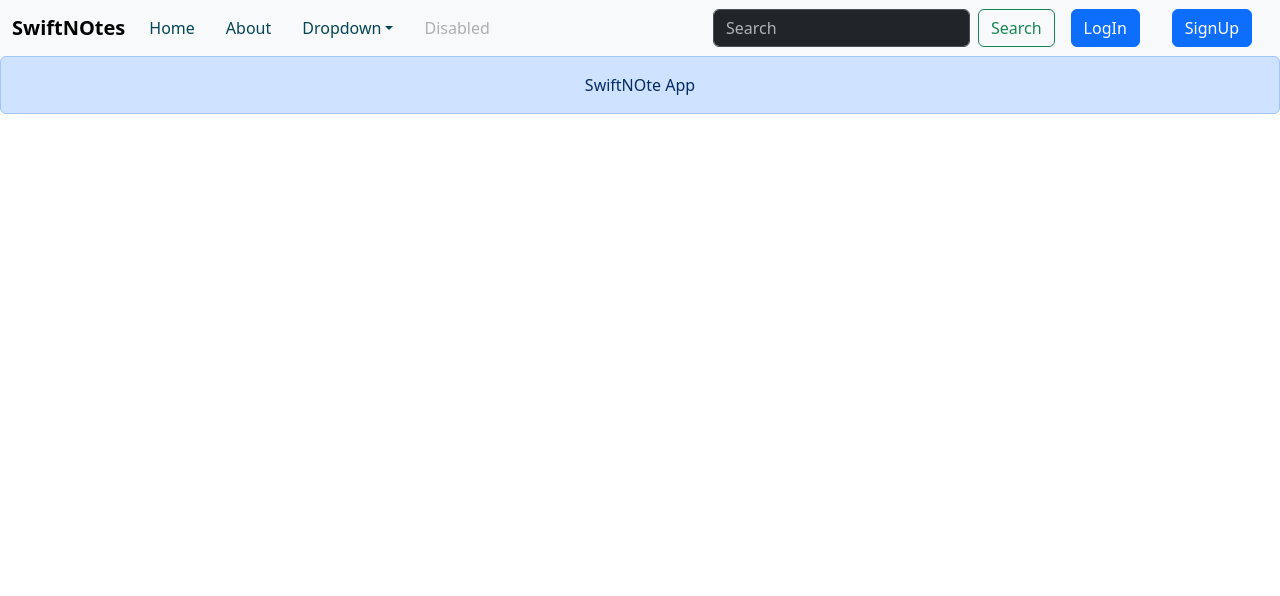
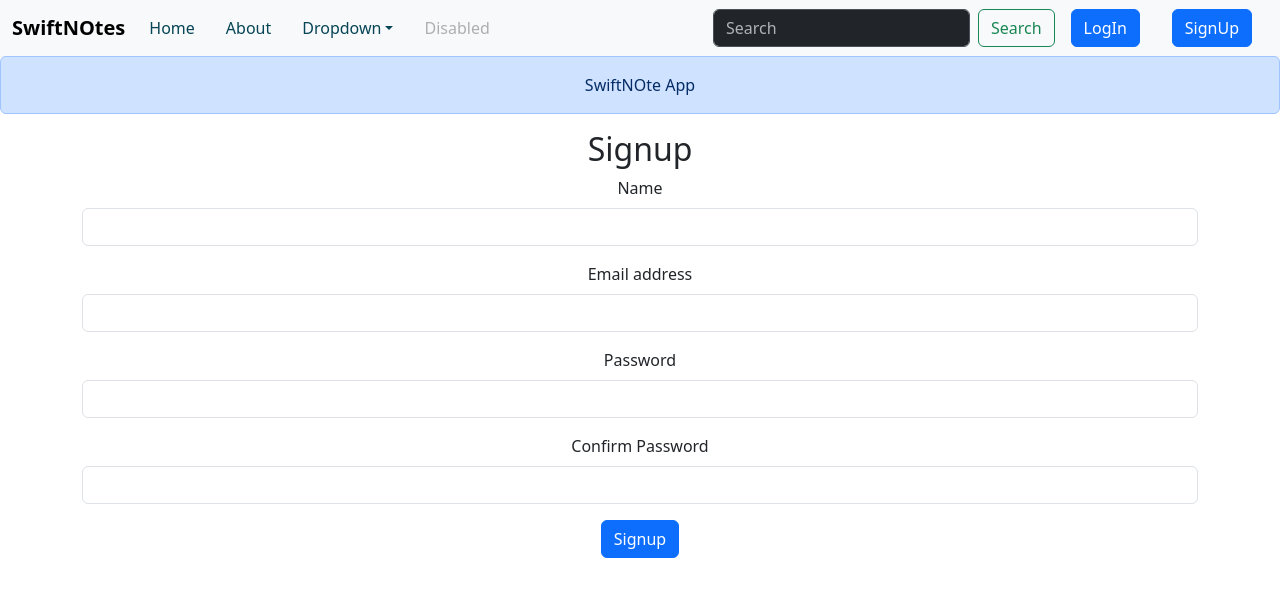
Before and after one commit to UtkarshShrivastava1/SwiftNotes, a React (Create React App) app in the folder frontend/swiftnotes/: page /Signup in a window 1280 px wide. Shown: the top 596 px of the page. Built offline with nearby package versions, Linux system fonts and the light colour scheme.

Commit message:
Commit_23[Signup and Logout setup]

```diff
--- a/frontend/swiftnotes/src/App.js
+++ b/frontend/swiftnotes/src/App.js
@@ -7,6 +7,7 @@
 import Alert from "./Components/Alert";
 import "bootstrap/dist/css/bootstrap.min.css";
 import Login from "./Components/Login";
+import Signup from "./Components/Signup";
 function App() {
   return (
     <div className="App">
@@ -19,6 +20,7 @@
               <Route path="/" element={<Home />} />
               <Route path="/about" element={<About />} />
               <Route path="/Login" element={<Login />} />{" "}
+              <Route path="/Signup" element={<Signup />} />{" "}
             </Routes>
           </div>
         </Router>
--- a/frontend/swiftnotes/src/Components/Navbar.js
+++ b/frontend/swiftnotes/src/Components/Navbar.js
@@ -2,8 +2,15 @@
 import React from "react";
 import { Link, useLocation } from "react-router-dom";
 import "./Navbar.css";
+import { useNavigate } from "react-router-dom";
 const Navbar = () => {
   let location = useLocation();
+  let navigate = useNavigate();
+
+  const handleLogout = () => {
+    localStorage.removeItem("token");
+    navigate("/Login");
+  };
 
   return (
     <div>
@@ -86,6 +93,7 @@
                 </Link>
               </li>
             </ul>
+            {!localStorage.getItem("token") ? (
               <form className="d-flex" role="search">
                 <input
                   className="form-control me-2"
@@ -97,13 +105,26 @@
                   Search
                 </button>
 
-              <Link to="/Login" className="btn btn-primary mx-3" role="button">
+                <Link
+                  to="/Login"
+                  className="btn btn-primary mx-3"
+                  role="button"
+                >
                   LogIn
                 </Link>
-              <Link to="/Signup" className="btn btn-primary mx-3" role="button">
+                <Link
+                  to="/Signup"
+                  className="btn btn-primary mx-3"
+                  role="button"
+                >
                   SignUp
                 </Link>
               </form>
+            ) : (
+              <button onClick={handleLogout} className="btn btn-primary mx-3">
+                Logout
+              </button>
+            )}
           </div>
         </div>
       </nav>
--- a/frontend/swiftnotes/src/Components/Notes.js
+++ b/frontend/swiftnotes/src/Components/Notes.js
@@ -4,14 +4,20 @@
 import noteContext from "../Context/Notes/noteContext";
 import Noteitem from "./Noteitem";
 import AddNote from "./AddNote";
+import { useNavigate } from "react-router-dom";
 
 const Notes = () => {
   const context = useContext(noteContext);
   const { getNotes, editNote } = context;
+  let navigate = useNavigate();
 
   useEffect(() => {
-    getNotes();
-  }, [getNotes]);
+    if (localStorage.getItem("token")) {
+      getNotes();
+    } else {
+      navigate("/Login");
+    }
+  }, [getNotes, navigate]);
 
   const [selectedNote, setSelectedNote] = useState(null);
   const [showModal, setShowModal] = useState(false);
--- a/frontend/swiftnotes/src/Components/Signup.js
+++ b/frontend/swiftnotes/src/Components/Signup.js
@@ -1,7 +1,122 @@
-import React from "react";
+import React, { useState } from "react";
+import { useNavigate } from "react-router-dom";
+
+const host = "http://localhost:5000";
 
 const Signup = () => {
-  return <div>Signup</div>;
+  const [userData, setUserData] = useState({
+    name: "",
+    email: "",
+    password: "",
+    confirmPassword: "",
+  });
+
+  const navigate = useNavigate();
+
+  const handleSubmit = async (e) => {
+    e.preventDefault();
+
+    // Check if passwords match
+    if (userData.password !== userData.confirmPassword) {
+      alert("Passwords do not match");
+      return;
+    }
+
+    // Send signup request to the server
+    try {
+      const response = await fetch(`${host}/api/auth/createuser`, {
+        method: "POST",
+        headers: {
+          "Content-Type": "application/json",
+        },
+        body: JSON.stringify({
+          name: userData.name,
+          email: userData.email,
+          password: userData.password,
+        }),
+      });
+
+      const json = await response.json();
+
+      if (json.success) {
+        // Save the authentication token and redirect
+        localStorage.setItem("token", json.token);
+        navigate("/");
+      } else {
+        alert("Signup failed");
+      }
+    } catch (error) {
+      console.error("Error during signup:", error);
+      alert("Signup failed. Please try again.");
+    }
+  };
+
+  const handleChange = (e) => {
+    setUserData({ ...userData, [e.target.name]: e.target.value });
+  };
+
+  return (
+    <div>
+      <h2>Signup</h2>
+      <form onSubmit={handleSubmit}>
+        <div className="mb-3">
+          <label htmlFor="name" className="form-label">
+            Name
+          </label>
+          <input
+            type="text"
+            className="form-control"
+            id="name"
+            name="name"
+            value={userData.name}
+            onChange={handleChange}
+          />
+        </div>
+        <div className="mb-3">
+          <label htmlFor="email" className="form-label">
+            Email address
+          </label>
+          <input
+            type="email"
+            className="form-control"
+            id="email"
+            name="email"
+            value={userData.email}
+            onChange={handleChange}
+          />
+        </div>
+        <div className="mb-3">
+          <label htmlFor="password" className="form-label">
+            Password
+          </label>
+          <input
+            type="password"
+            className="form-control"
+            id="password"
+            name="password"
+            value={userData.password}
+            onChange={handleChange}
+          />
+        </div>
+        <div className="mb-3">
+          <label htmlFor="confirmPassword" className="form-label">
+            Confirm Password
+          </label>
+          <input
+            type="password"
+            className="form-control"
+            id="confirmPassword"
+            name="confirmPassword"
+            value={userData.confirmPassword}
+            onChange={handleChange}
+          />
+        </div>
+        <button type="submit" className="btn btn-primary">
+          Signup
+        </button>
+      </form>
+    </div>
+  );
 };
 
 export default Signup;
--- a/frontend/swiftnotes/src/Context/Notes/NoteState.js
+++ b/frontend/swiftnotes/src/Context/Notes/NoteState.js
@@ -1,6 +1,5 @@
 import React, { useState } from "react";
 import NoteContext from "./noteContext";
-const token = localStorage.getItem("token");
 const NoteState = (props) => {
   const host = "http://localhost:5000";
 
@@ -17,7 +16,7 @@
         method: "GET",
         headers: {
           "Content-Type": "application/json",
-          "auth-token": token,
+          "auth-token": localStorage.getItem("token"),
         },
       });
 
@@ -35,7 +34,7 @@
         method: "POST",
         headers: {
           "Content-Type": "application/json",
-          "auth-token": token,
+          "auth-token": localStorage.getItem("token"),
         },
         body: JSON.stringify({ title, description, tag }),
       });
@@ -57,7 +56,7 @@
         method: "DELETE",
         headers: {
           "Content-Type": "application/json",
-          "auth-token": token,
+          "auth-token": localStorage.getItem("token"),
         },
       });
 
@@ -81,7 +80,7 @@
         method: "PUT",
         headers: {
           "Content-Type": "application/json",
-          "auth-token": token,
+          "auth-token": localStorage.getItem("token"),
         },
         body: JSON.stringify({ title, description, tag }),
       });
```
Also changed, not shown: 1 other file (tests, documents, lock files or other folders). Lines whose indentation alone changed are shown as unchanged.
